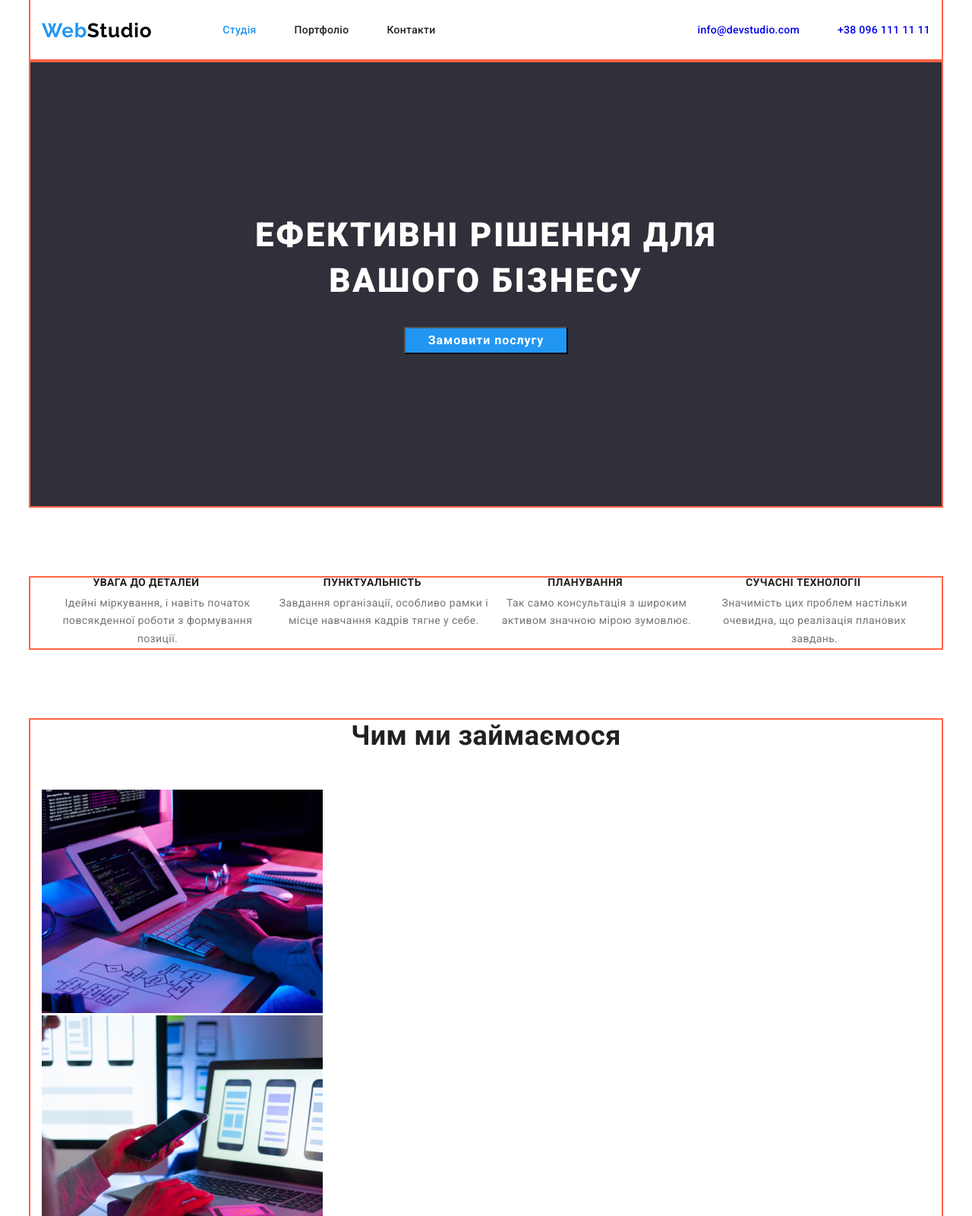
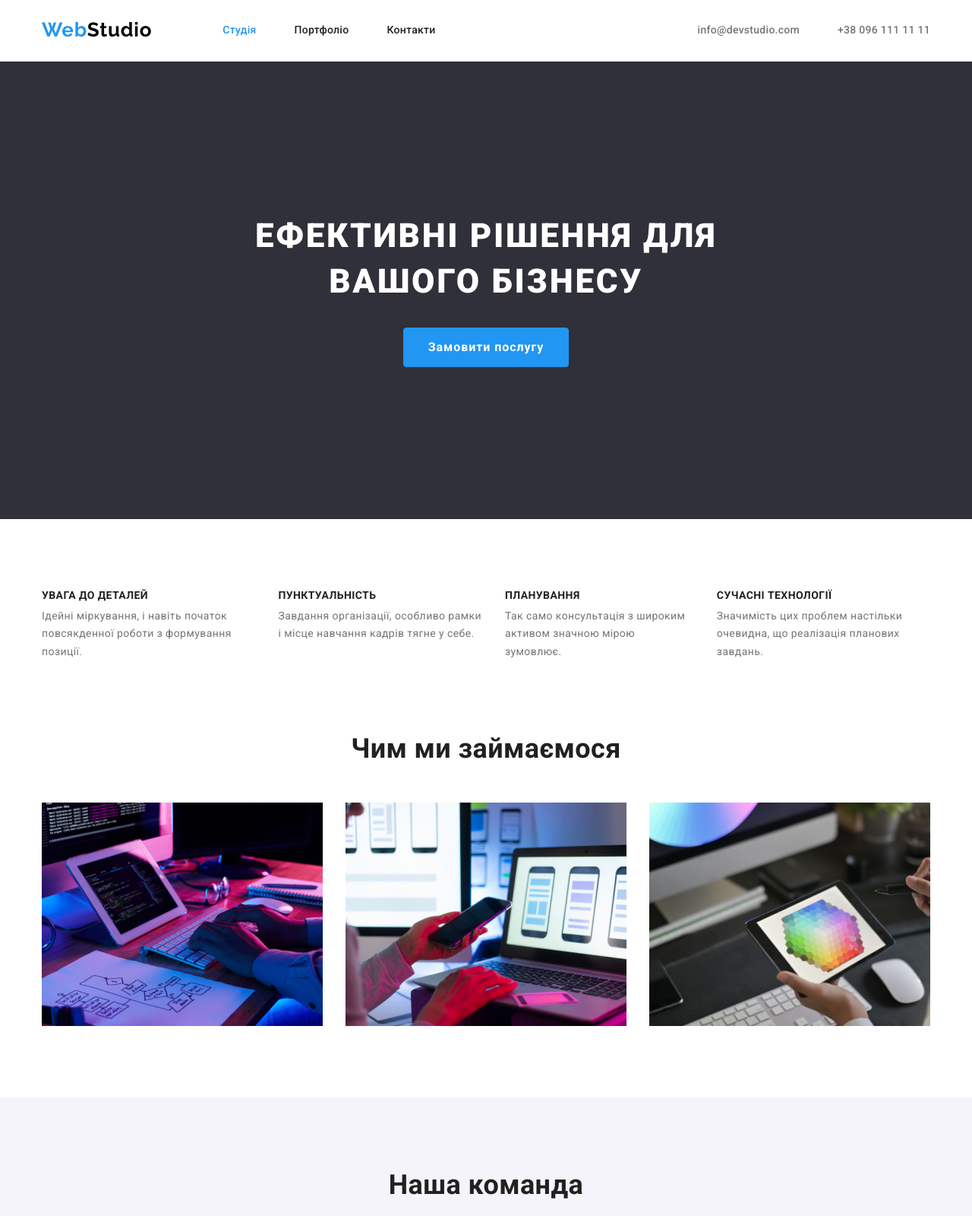
Before and after one commit to marynalykholot/goit-markup-hw-03, a plain HTML site: page index.html in a window 1280 px wide. Shown: the top 1600 px of the page at 76% size. Drawn offline with nearby package versions, Linux system fonts and the light colour scheme.

Commit message:
зміни у "Студія"

```diff
--- a/css/main.css
+++ b/css/main.css
@@ -9,11 +9,11 @@
   --white: #ffffff;
   --black: #000000;
   --container-bg: #eeeeee;
+  --border-color: #ECECEC;
 }
 
 /* Головна сторінка */
 body {
-  margin: 0%;
 
   background-color: var(--white);
   color: var(--main-ctext);
@@ -30,29 +30,42 @@ h5,
 h6,
 ul,
 p{
-  margin-top: 0;
-  margin-bottom: 0;
+
+  margin: 0;
+  padding: 0;
+}
+
+a {
+  text-decoration: none;
 }
 
 
 .list {
   list-style: none;
-  margin: 0;
-  padding: 0;
+
 
 }
 
-a {
-  text-decoration: none;
+img{
+  display: block;
+  max-width: 100%;
+  height: auto;
 }
+
+
 .container{
   width: 1200px;
   margin-left: auto;
   margin-right: auto;
-  padding: 0px 15px;
+  padding-left: 15px;
+  padding-right: 15px;
 
 
-   outline: 2px solid tomato;
+   /* outline: 2px solid tomato; */
+ }
+
+ header{
+  border-bottom: 1px solid var(--border-color);
  }
 
 .page-header {
@@ -67,10 +80,20 @@ a {
   color: var(--main-ctext);
 }
 
+.page-header .container{
+  display: flex;
+  justify-content: space-between;
+  align-items: center;
+  padding-top: 24px;
+  padding-bottom: 25px;
+}
 
-.main-nav{
+
+
+ .main-nav{
   display: flex;
   align-items: center;
+
 
 }
 
@@ -100,13 +123,15 @@ margin-right: 93px;
   display: flex;
 }
 
- .site-nav .link {
-display: block;
+ .nav-link {
+
 padding-top: 32px;
 padding-bottom: 32px;
  }
 
 .site-nav .link{
+
+
   font-family: inherit;
   color: var(--main-ctext);
   font-weight: 500;
@@ -133,10 +158,10 @@ padding-bottom: 32px;
 
 .auts-nav {
 display: flex;
-margin-left: auto;
+
 }
 
-.auts-nav.list{
+.auts-nav.list .link{
   color: var(--additional-ctext);
   font-weight: 500;
   font-size: 14px;
@@ -159,17 +184,12 @@ margin-right: 50px;
 
 /* HERO */
 .hero {
-margin:auto;
-
-width: 696px;
 padding-top: 200px;
 padding-bottom: 200px;
+background-color: var(--dark-bgc);
 text-align: center;
 }
 
-.bgc-hero{
-  background-color: var(--dark-bgc);
-}
 
 
 .hero-title {
@@ -186,9 +206,10 @@ margin-bottom: 30px;
 }
 
 .hero-button {
-width: 216px;
+
 margin-left: auto;
 margin-right: auto;
+padding: 10px 32px;
 
   background-color: var(--accent-color);
   color: var(--white);
@@ -200,6 +221,8 @@ margin-right: auto;
   align-items: center;
   letter-spacing: 0.06em;
   cursor: pointer;
+  border: 1px solid var(--accent-color);
+  border-radius: 4px;
 }
 
 .hero-button:hover {
@@ -213,13 +236,19 @@ margin-right: auto;
 
 .benefits{
   display: flex;
-  text-align: center;
+
 }
 
     .benefits-blok{
   padding-top: 94px;
   padding-bottom: 94px;
 }
+
+.benefits-item:not(:last-child){
+  margin-right: 30px;
+}
+
+
 
 .visually-hidden {
   position: absolute;
@@ -237,19 +266,18 @@ margin-right: auto;
 
 .benefits .title {
 
-margin-bottom: 10px;
+ margin-bottom: 10px;
 
   color: var(--main-ctext);
   font-weight: 700;
-font-size: 14px;
+  font-size: 14px;
   line-height: 0.87;
 
   text-transform: uppercase;
 }
 
-.benefits .title:not(:last-child){
-  margin-right: 30px;
-}
+
+
 
 .text-benefits {
   color: var(--additional-ctext);
@@ -257,6 +285,12 @@ font-size: 14px;
 }
 
 /* WORK */
+/* .work-container{
+  padding-left: 215px;
+  padding-right: 215px;
+} */
+
+
 .work-blok{
 
   padding-bottom: 94px;
@@ -271,7 +305,38 @@ font-size: 14px;
   text-align: center;
 }
 
+.work-container .list{
+  display: flex;
+  margin-left: auto;
+  margin-right: auto;
+
+
+}
+
+.work-item{
+  margin-left: 30px;
+}
+
+
 /*OUR TEAM*/
+.comand-container .list{
+  display: flex;
+
+}
+
+.comand-item:not(:last-child){
+  margin-right: 30px;
+}
+
+.comand-item{
+  background-color: var(--white);
+  border-radius: 4px;
+
+}
+
+
+
+
 .comand-blok{
   padding-bottom: 94px;
   padding-top: 94px;
@@ -311,8 +376,21 @@ margin-bottom: 10px;
 }
 
 /* FOOTER */
+
+.logo.logo-nav-footer{
+  display: inline-block;
+  margin-bottom: 20px;
+}
+
+
+.container.container-footer{
+  padding-top: 60px;
+  padding-bottom: 60px;
+}
+
 .section-footer {
-  background-color: var(--dark-bgc);
+
+background-color: var(--dark-bgc);
 }
 
 .section-footer .logo-nav:hover {
@@ -338,6 +416,8 @@ margin-bottom: 10px;
   color: var(--accent-color);
 }
 
+
+
 .logo-footer {
   color: var(--white);
   font-family: Raleway, cursive;
@@ -356,6 +436,9 @@ margin-bottom: 10px;
   line-height: 1.7;
   letter-spacing: 0.03em;
 }
+li.address-item{
+  margin-bottom: 9px;
+}
 
 .mail-footer {
   color: var(--footer-ctext);
@@ -365,6 +448,11 @@ margin-bottom: 10px;
   line-height: 1.7;
   letter-spacing: 0.03em;
 }
+
+li.mail-item{
+  margin-bottom: 9px;
+}
+
 .tel-footer {
   color: var(--footer-ctext);
   font-style: normal;
--- a/index.html
+++ b/index.html
@@ -20,15 +20,18 @@
   <body>
     <!-- Шапка сайту -->
     <header class="page-header">
-      <div class="container  main-nav">
+      <div class="container ">
         <nav class="main-nav">
           <a href="./index.html" class="logo logo-nav"
             >Web<span class="logo-main logo-nav">Studio</span>
           </a>
           <ul class="list site-nav">
-            <li class="site-nav-item"><a href="./index.html" class="link current">Студія </a></li>
-            <li class="site-nav-item"><a href="./portfolio.html" class="link">Портфоліо </a></li>
-            <li class="site-nav-item"><a href="./index.html" class="link">Контакти </a></li>
+            <li class="site-nav-item">
+              <a href="./index.html" class="link nav-link current">Студія </a></li>
+            <li class="site-nav-item">
+              <a href="./portfolio.html" class="link nav-link">Портфоліо </a></li>
+            <li class="site-nav-item">
+              <a href="./index.html" class="link nav-link">Контакти </a></li>
           </ul>
         </nav>
         <ul class="auts-nav list">
@@ -44,37 +47,43 @@
 
     <main>
       <!-- Герой -->
-      <div class="container bgc-hero">
+
         <section class="hero">
-          <h1 class="hero-title">Ефективні рішення для вашого бізнесу</h1>
-          <button class="hero-button" type="button">Замовити послугу</button>
+          <div class="container ">
+            <h1 class="hero-title">Ефективні рішення для <br>
+               вашого бізнесу</h1>
+            <button class="hero-button" type="button">Замовити послугу</button>
+
+          </div>
+
         </section>
-      </div>
+
+
       <!-- Переваги -->
 
       <section class="section benefits-blok">
         <div class="container">
           <h2 class="visually-hidden">Переваги</h2>
           <ul class="list benefits">
-            <li>
+            <li  class="benefits-item" >
               <h3 class="title">УВАГА ДО ДЕТАЛЕЙ</h3>
               <p class="text-benefits">
                 Ідейні міркування, і навіть початок повсякденної роботи з формування позиції.
               </p>
             </li>
-            <li>
+            <li  class="benefits-item">
               <h3 class="title">ПУНКТУАЛЬНІСТЬ</h3>
               <p class="text-benefits">
                 Завдання організації, особливо рамки і місце навчання кадрів тягне у себе.
               </p>
             </li>
-            <li>
+            <li  class="benefits-item">
               <h3 class="title">ПЛАНУВАННЯ</h3>
               <p class="text-benefits">
                 Так само консультація з широким активом значною мірою зумовлює.
               </p>
-            </li>
-            <li>
+            </li class="benefits-item">
+            <li  class="benefits-item">
               <h3 class="title">СУЧАСНІ ТЕХНОЛОГІЇ</h3>
               <p class="text-benefits">
                 Значимість цих проблем настільки очевидна, що реалізація планових завдань.
@@ -87,30 +96,30 @@
       <!-- Чим ми займаємося work -->
 
       <section class="section work-blok">
-        <div class="container">
+        <div class="container work-container">
           <h2 class="section-work">Чим ми займаємося</h2>
           <ul class="list">
-            <li>
+            <li >
               <img
                 src="images/desktop.programs.jpg"
                 alt="creation of desktop applications"
                 width="370"
               />
             </li>
-            <li>
+            <li  class="work-item">
               <img
                 src="images/mobile.applications.jpg"
                 alt="creating mobile applications"
                 width="370"
               />
             </li>
-            <li>
+            <li class="work-item" >
               <img
                 src="images/design.solution.jpg"
                 alt="creation of design solutions"
                 width="370"
               />
-            </li>
+            </li class="work-item">
           </ul>
         </div>
       </section>
@@ -118,25 +127,25 @@
       <!-- Наша команда -->
 
       <section class="comand comand-blok">
-        <div class="container">
+        <div class="container comand-container">
           <h2 class="title-comand">Наша команда</h2>
           <ul class="list">
-            <li>
+            <li class="comand-item">
               <img src="images/ihor.jpg" alt=" photo Ihor Demyanenko" width="270" />
               <h3 class="comand-list">Ігор Дем'яненко</h3>
               <p class="subtitle">Product Designer</p>
             </li>
-            <li>
+            <li class="comand-item">
               <img src="images/olhga.jpg" alt=" photo Olga Repina" width="270" />
               <h3 class="comand-list">Ольга Рєпіна</h3>
               <p class="subtitle">Frontend Developer</p>
             </li>
-            <li>
+            <li class="comand-item">
               <img src="images/mykola.jpg" alt=" photo Mykola Tarasov" width="270" />
               <h3 class="comand-list">Микола Тарасов</h3>
               <p class="subtitle">Marketing</p>
             </li>
-            <li>
+            <li class="comand-item">
               <img
                 src="images/mykhailo.jpg"
                 alt="photo Mykhailo Yermakov
@@ -154,13 +163,13 @@
     <!-- Футер -->
 
     <footer class="section-footer">
-      <div class="container">
-        <a class="logo logo-nav" href="./index.htmlp"
+      <div class="container container-footer">
+        <a class="logo logo-nav-footer" href="./index.htmlp"
           >Web<span class="logo-footer logo-nav">Studio</span>
         </a>
         <address>
           <ul class="list">
-            <li>
+            <li class="address-item">
               <a
                 class="address-footer"
                 href="https://www.google.com/maps/d/viewer?mid=10uSM3H-mIU3GznYo2szRIEphczw&h"
@@ -169,10 +178,10 @@
                 >м. Київ, пр-т Лесі Українки, 26</a
               >
             </li>
-            <li>
+            <li class="mail-item">
               <a class="mail-footer" href="mailto:info@devstudio.com">info@devstudio.com</a>
             </li>
-            <li>
+            <li class="tel-item">
               <a class="tel-footer" href="tel:+380961111111">+38 096 111 11 11</a>
             </li>
           </ul>
```
